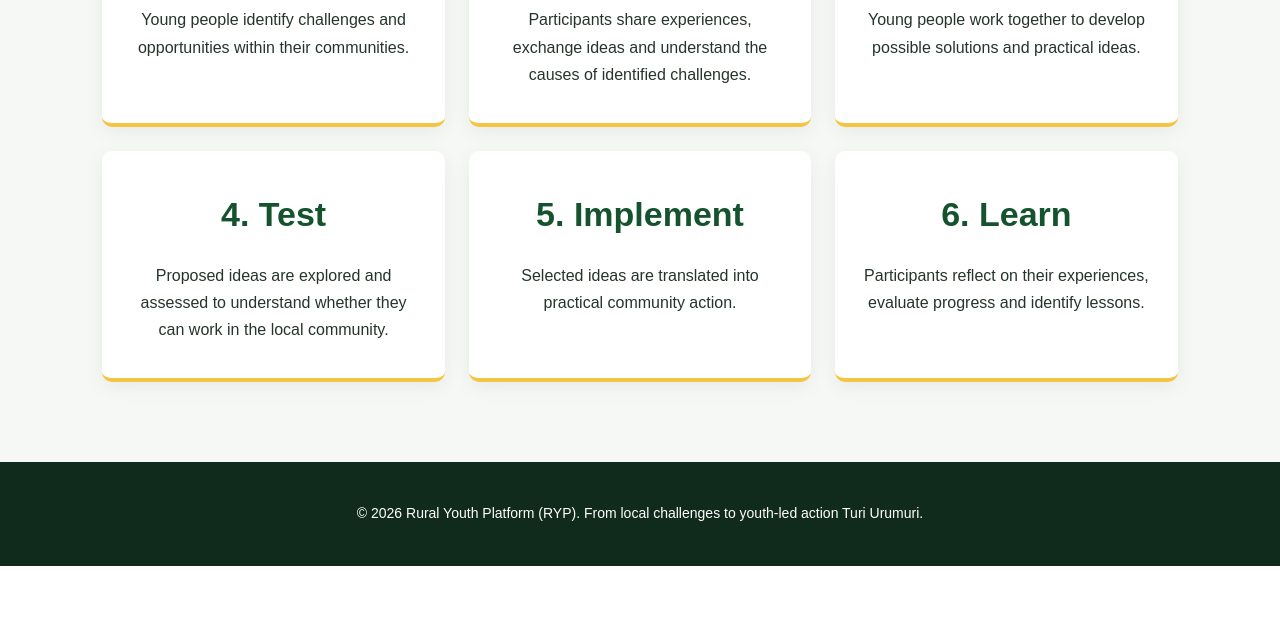
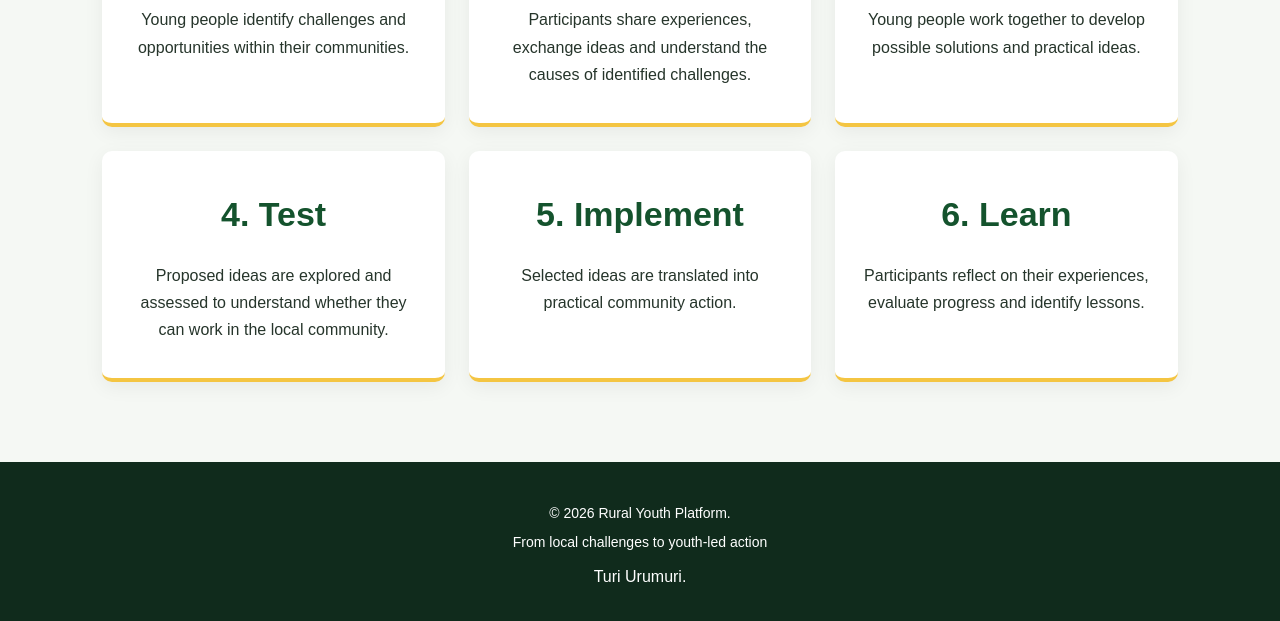
Before and after one commit to Abdiel137/platform, a plain HTML site: page approach.html in a window 1280 px wide. Shown: the part 584-1205 px from the top of the page. Before the commit the page ends 1150 px from the top, so only its background shows below. Drawn offline with Linux system fonts and the light colour scheme.

Commit message:
Update footer content in approach.html

```diff
--- a/approach.html
+++ b/approach.html
@@ -97,9 +97,10 @@
 
   <footer>
     <p>
-      &copy; 2026 Rural Youth Platform (RYP).
-      From local challenges to youth-led action Turi Urumuri.
-    </p>
+      &copy; 2026 Rural Youth Platform.<p>
+      <p> From local challenges to youth-led action </p>
+      <h3></h3>Turi Urumuri.</h3>
+
   </footer>
 
 </body>
```
